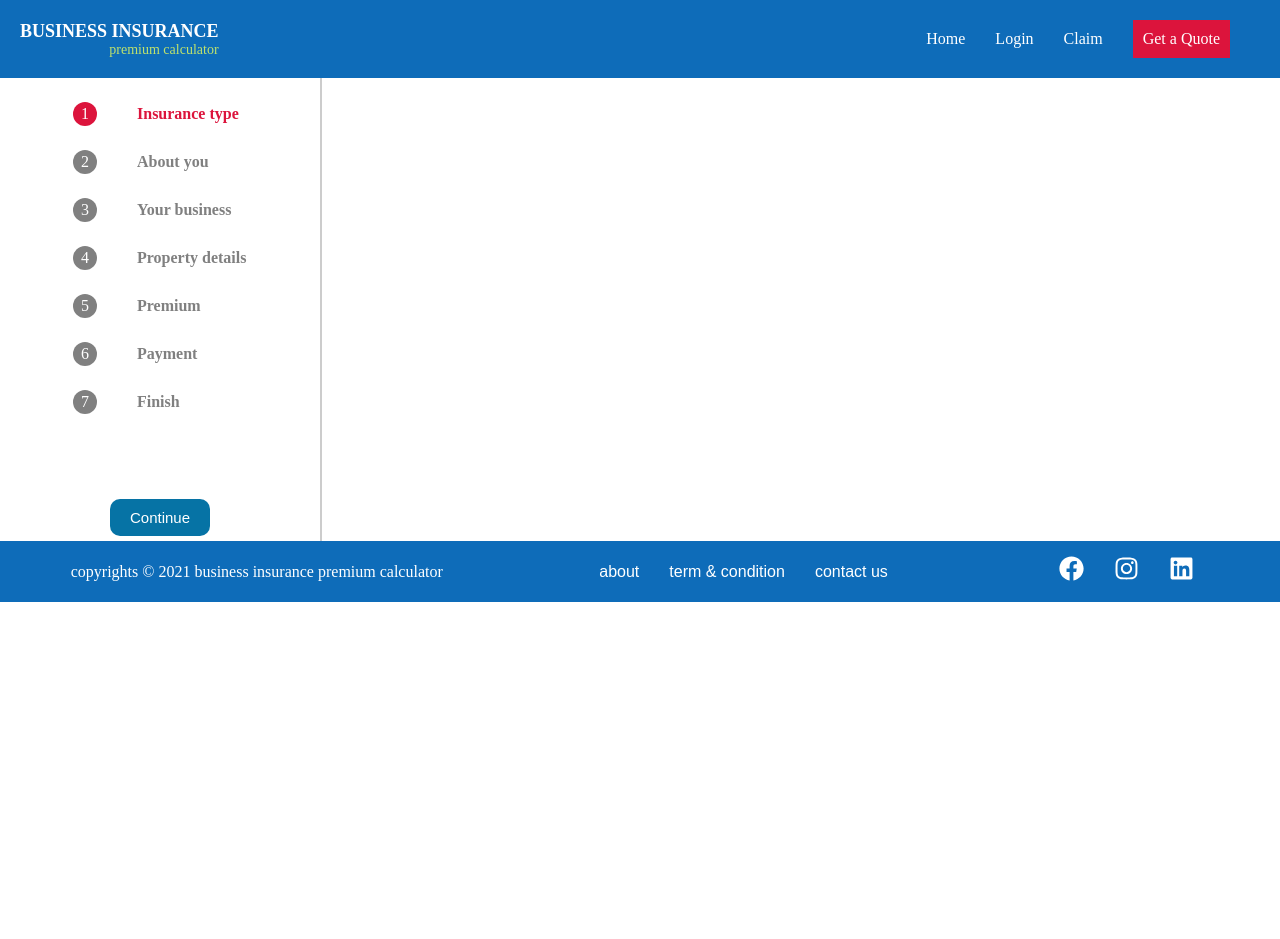
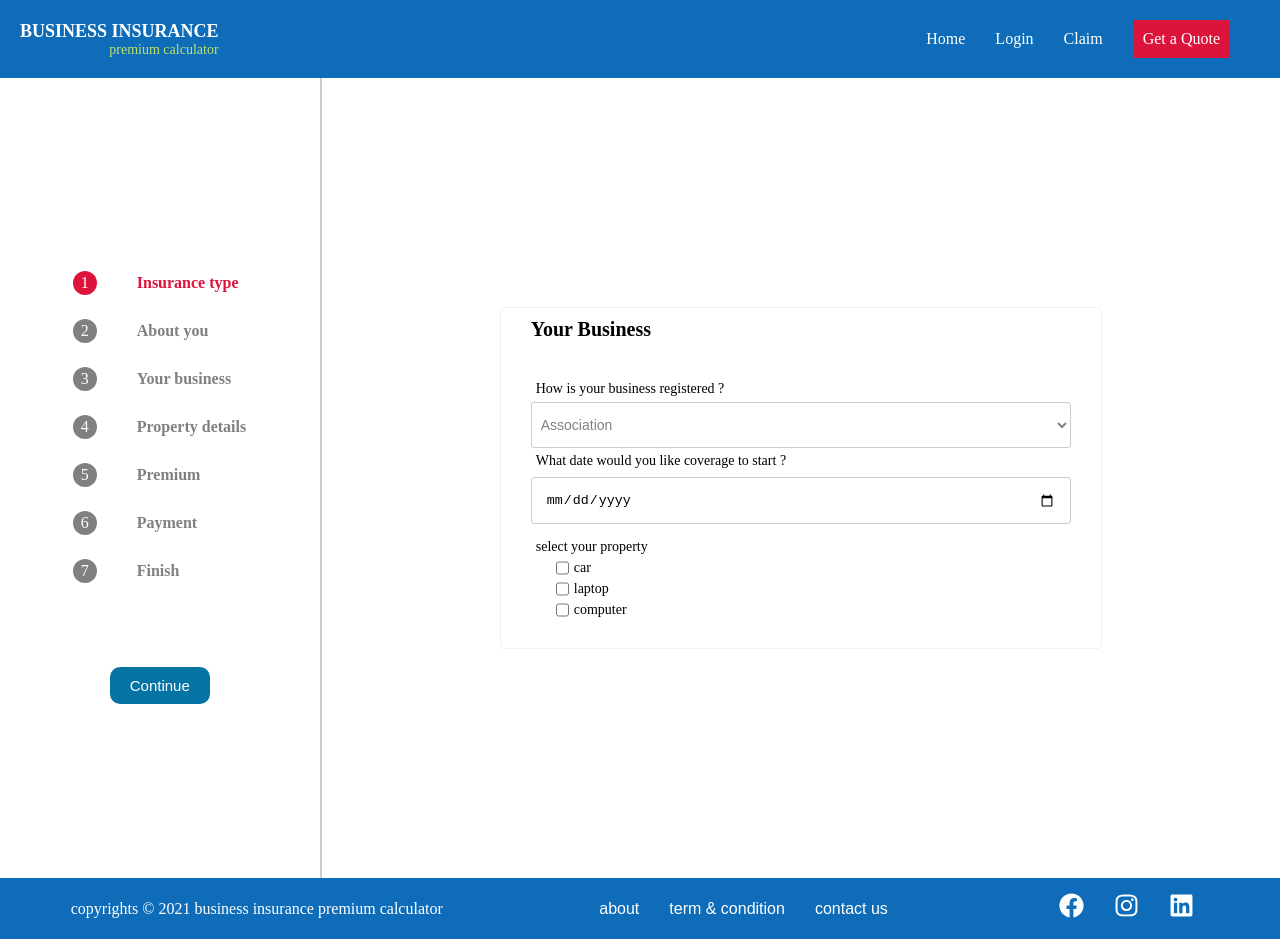
Before and after one commit to pawan-avz/business-insurance-premium-calculator-capstone, a React (Create React App) app: page /quote/form3 in a window 1280 px wide. Before the commit the page ends 800 px from the top, so only its background shows below. Built offline with nearby package versions, Linux system fonts and the light colour scheme.

Commit message:
business ui

```diff
--- a/src/component/css/form1.css
+++ b/src/component/css/form1.css
@@ -76,9 +76,7 @@
 
 
 
-input[type="date"] {
-  width: 70%;
-}
+
 .type_of_insurance {
   margin-top: 5%;
   display: flex;
@@ -107,9 +105,7 @@ input[type="date"] {
 }
 
 
-input[type="checkbox"] {
-  margin-left: 30%;
-}
+
 /* form 5 */
 .form5 {
   border: 2px solid #ccc;
--- a/src/component/pages/Quote/index.js
+++ b/src/component/pages/Quote/index.js
@@ -2,6 +2,7 @@ import React, { useEffect, useState } from "react";
 import Form1 from "../Quote/quotes_component/Form1";
 import Form2 from "../Quote/quotes_component/Form2";
 import Form3 from "../Quote/quotes_component/Form3";
+import YourBusiness from "./quotes_component/your_business";
 import Form4 from "../Quote/quotes_component/Form4";
 import { Route } from "react-router";
 import { NavLink, Switch } from "react-router-dom";
@@ -79,7 +80,7 @@ const Quote = () => {
           </div>
         </div>
 
-        {/* <div className="right_side">
+        <div className="right_side">
           <Switch>
             <Route exact path="/quote/form1">
               <Form1 changeNext={changeNext} />
@@ -88,7 +89,8 @@ const Quote = () => {
               <Form2 />
             </Route>
             <Route exact path="/quote/form3">
-              <Form3 />
+
+              <YourBusiness/>
             </Route>
             <Route exact path="/quote/form4">
               <Form4 />
@@ -97,7 +99,7 @@ const Quote = () => {
               <Form5 />
             </Route>
           </Switch>
-        </div> */}
+        </div>
       </div>
     </>
   );
--- /dev/null
+++ b/src/component/pages/Quote/quotes_component/your_business/index.js
@@ -0,0 +1,73 @@
+import React from "react";
+import {
+  Container,
+  Content,
+  FormHeading,
+  FormContainer,
+  FormControl,
+  InlineDiv,
+  Input,
+  InputDiv,Checkbox,
+  Label,Select
+} from "../../../form/FormComponent";
+const registred = ["Association", "Corporation", "Indivisual", "Partnership"];
+const property=[{
+    id:'1',
+    label:"car"}
+    ,{
+        id:2,
+        label:"laptop"
+    },{
+        id:3,
+        label:"computer"
+    }
+]
+export default function index() {
+  return (
+    <Container>
+      <Content>
+        <FormHeading>Your Business</FormHeading>
+        <FormContainer>
+          <form>
+            <FormControl>
+              <Label for="fName">How is your business registered ?</Label>
+              <InputDiv>
+                <Select>
+                {registred.map((data) => (
+                  <option value={data}>{data}</option>
+                ))}
+               </Select>
+                {/* {errors.firstName && (
+                  <ErrorMessage>{errors.firstName}</ErrorMessage>
+                )} */}
+              </InputDiv>
+            </FormControl>
+            <FormControl>
+              <Label for="fName">
+                What date would you like coverage to start ?
+              </Label>
+              <InputDiv>
+                <Input
+                  id="fName"
+                  type="date"
+                  placeholder="Enter first name"
+                  //   onChange={handleChange("firstName")}
+                />
+                {/* {errors.firstName && (
+                  <ErrorMessage>{errors.firstName}</ErrorMessage>
+                )} */}
+              </InputDiv>
+            </FormControl>
+            <FormControl>
+              <Label for="gender">select your property</Label>
+              {
+                  property.map((item)=><Checkbox label={item.label} id={item.id}/>)
+              }
+
+            </FormControl>
+          </form>
+        </FormContainer>
+      </Content>
+    </Container>
+  );
+}
--- a/src/component/pages/auth/Registration/index.js
+++ b/src/component/pages/auth/Registration/index.js
@@ -13,7 +13,7 @@ import {
   FormHeading,
   InlineDiv,SubmitButton,
   ErrorMessage,Formfooter,Input
-} from "../FormComponent";
+} from "../../form/FormComponent";
 
 export default function Index() {
   const { handleChange, user, errors, handleSubmit } = useForm(validateInfo);
--- a/src/component/pages/auth/FormComponent.js
+++ b/src/component/pages/form/FormComponent.js
@@ -18,12 +18,15 @@ const Content = styled.div`
 `;
 
 const Input = styled.input`
+
   padding: 14px;
   border-radius: 3px;
   border: 1px solid #ccc;
   margin-bottom: 15px;
   margin-top:3px;
+
 `;
+
 const FormContainer = styled.div`
   margin: 30px;
 `;
@@ -33,15 +36,18 @@ const FormControl = styled.div`
   // align-items:center;
 `;
 const Label = styled.label`
-  width: 20%;
+  width: auto;
   font-size: 14px;
   font-weight: 500;
+  margin-left:5px;
+
 
 `;
 const InputDiv = styled.div`
   width: 100%;
   display: flex;
   flex-direction: column;
+  margin-top:5px;
 `;
 const FormHeading = styled.p`
   // background-color: rgb(241, 241, 241);
@@ -87,6 +93,45 @@ const ErrorMessage = styled.p`
   font-size: 12px;
   text-align: center;
 `;
+const Select = styled.select`
+  width: 100%;
+  height: 46px;
+  background: white;
+  color: gray;
+  padding: 5px;
+  font-size: 14px;
+  border-radius: 3px;
+  border: 1px solid #ccc;
+  margin-bottom:5px;
+
+  option {
+    color: black;
+    background: white;
+    display: flex;
+    white-space: pre;
+    min-height: 20px;
+    padding: 0px 0px 1px;
+
+  }
+`;
+const CheckboxDiv=styled.div`
+   display:flex;
+   flex-direction:row;
+   margin-top:5px;
+   margin-left:25px;
+  //  justify-content:center;
+   align-item:center;
+`;
+const Checkbox =(props)=>{
+    return(
+      <CheckboxDiv>
+      <input type="checkbox" id={props.id}/>
+      <Label for={props.id}>{props.label}</Label>
+
+      </CheckboxDiv>
+
+    )
+}
 export {
   Container,
   Content,
@@ -100,4 +145,6 @@ export {
   ErrorMessage,
   Formfooter,
   SubmitButton,
+  Select,
+  Checkbox
 };
```
Also changed, not shown: src/component/pages/Quote/quotes_component/your_business/useForm.js (added, +8 -0 lines).
